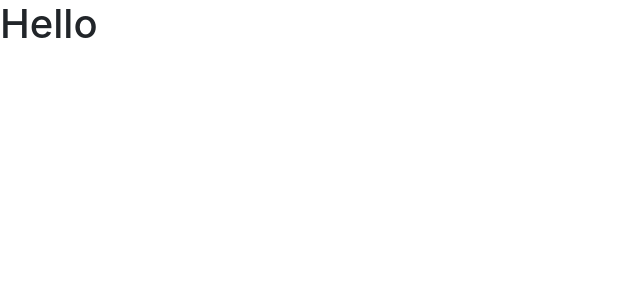
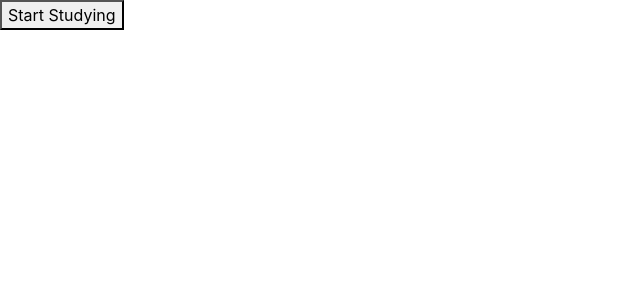
Before and after one commit to AmyWilford/cuecards, a React (Create React App) app: page / in a window 1280 px wide. Shown: the top 300 px of the page, without its empty margins (0-640 px from the left). Built offline with nearby package versions, Linux system fonts and the light colour scheme.

Commit message:
added navigation to home and study pages to link between the two

```diff
--- a/src/components/Home.js
+++ b/src/components/Home.js
@@ -1,9 +1,18 @@
 import React from "react";
+import { useNavigate } from "react-router-dom";
 
-export default function Question() {
+
+export default function Home() {
+
+    let navigate = useNavigate();
+  const routeChange = () => {
+    let path = `/study`;
+    navigate(path);
+  };
+
     return (
         <div>
-            <h1> Hello</h1>
+            <button onClick = {routeChange}>Start Studying</button>
         </div>
     )
 }
```
